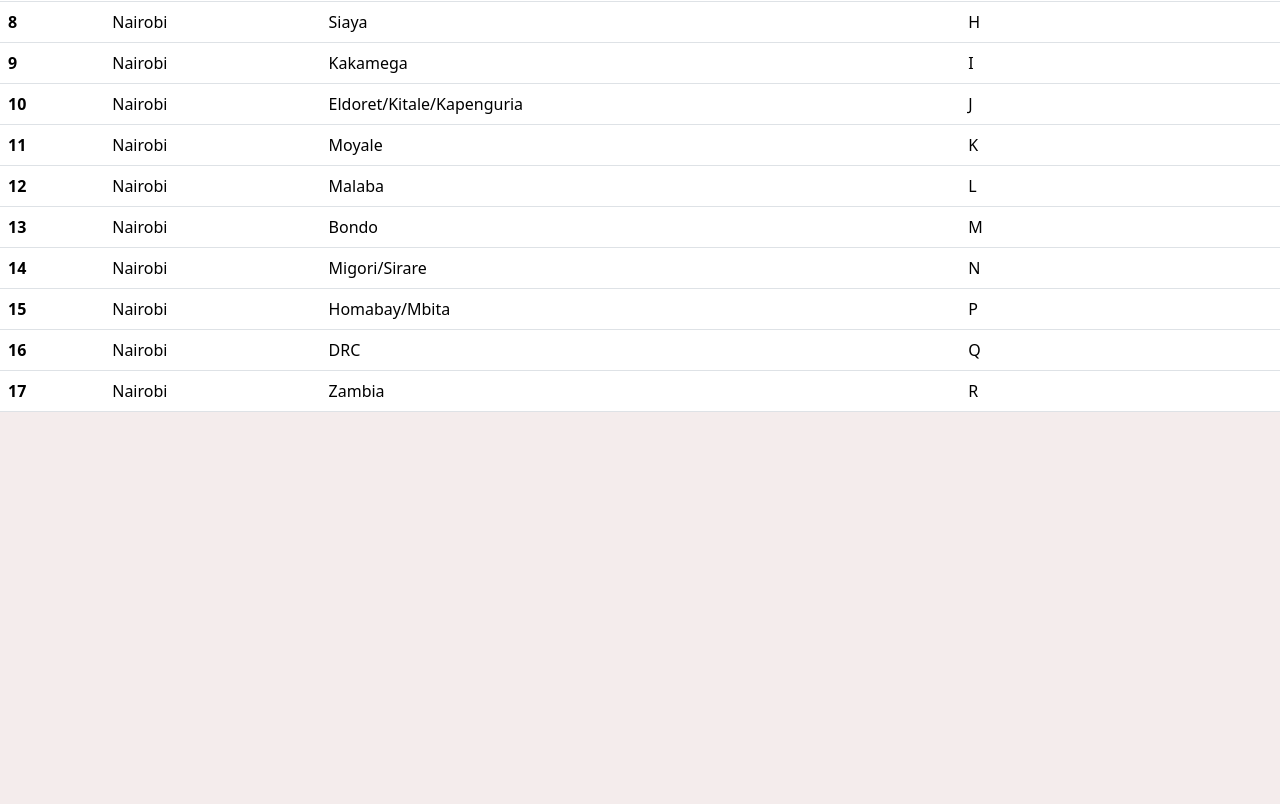
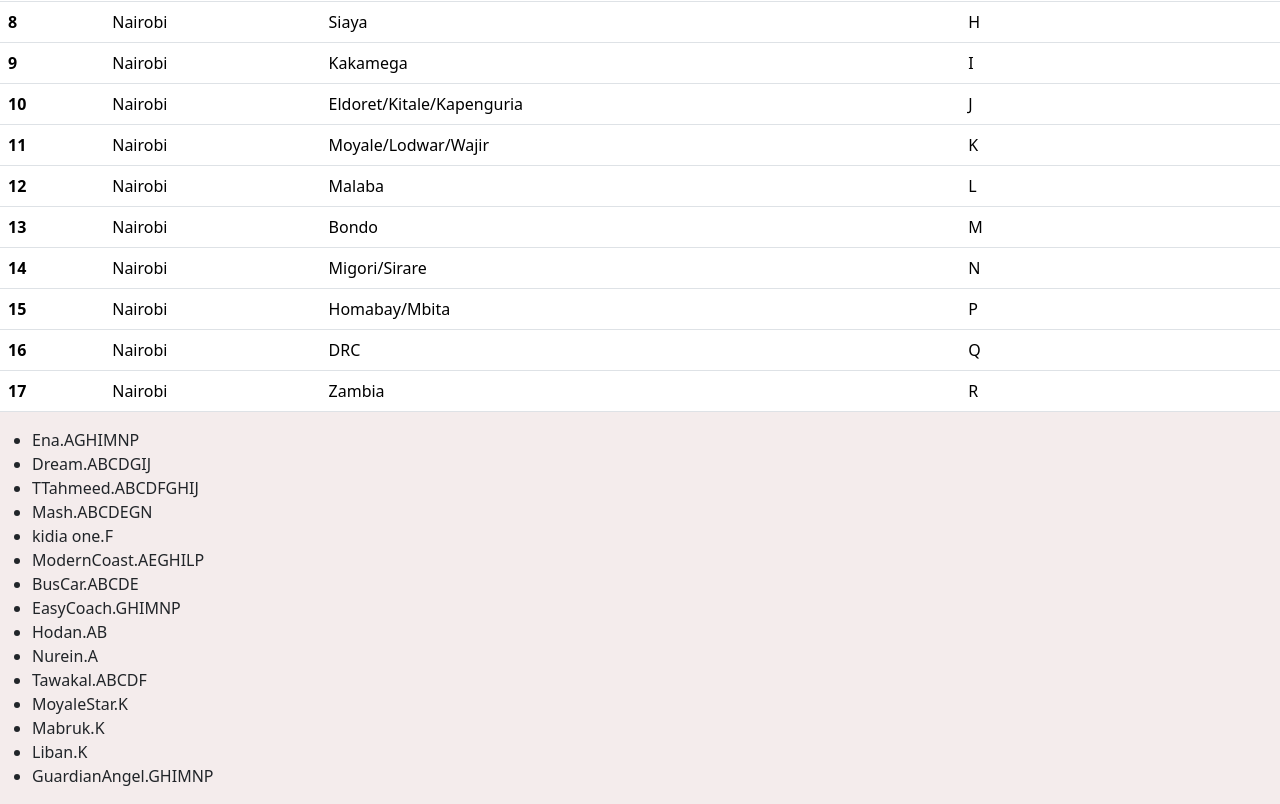
Before and after one commit to AmazyJoe/phase-2-project, a React (Create React App) app in the folder your-buses/: page /key in a window 1280 px wide. Shown: the part 600-1404 px from the top of the page. Before the commit the page ends 1028 px from the top, so only its background shows below. Built offline with nearby package versions, Linux system fonts and the light colour scheme.

Commit message:
First presentation

```diff
--- a/your-buses/src/components/Key.js
+++ b/your-buses/src/components/Key.js
@@ -75,7 +75,7 @@
     <tr>
       <th scope="row">11</th>
       <td >Nairobi</td>
-      <td>Moyale</td>
+      <td>Moyale/Lodwar/Wajir</td>
       <td>K</td>
     </tr>
     <tr>
@@ -117,7 +117,28 @@
 
   </tbody>
 </table>
-        </div>
+<div className="background image">
+<ul>
+  <li>
+    Ena.AGHIMNP
+  </li>
+  <li>Dream.ABCDGIJ</li>
+  <li>TTahmeed.ABCDFGHIJ</li>
+  <li>Mash.ABCDEGN</li>
+  <li>kidia one.F</li>
+  <li>ModernCoast.AEGHILP</li>
+  <li>BusCar.ABCDE</li>
+  <li>EasyCoach.GHIMNP</li>
+  <li>Hodan.AB</li>
+  <li>Nurein.A</li>
+  <li>Tawakal.ABCDF</li>
+  <li>MoyaleStar.K</li>
+  <li>Mabruk.K</li>
+  <li>Liban.K</li>
+  <li>GuardianAngel.GHIMNP</li>
+</ul>
+</div>
+</div>
 
     )
  }
--- a/your-buses/src/components/PopularDestinations.js
+++ b/your-buses/src/components/PopularDestinations.js
@@ -3,6 +3,7 @@
 function PopularDestinations(){
     return(
 <div className="col-md-3 destination-card">
+<div class="row row-cols-1 row-cols-md-2 g-4">
 
 <div className="card" style={{width: '18rem'}}>
   <img src="https://i.pinimg.com/564x/e1/ff/a5/e1ffa598db51959cb87c943b84542700.jpg" className="card-img-top" alt="..."/>
@@ -93,8 +94,9 @@
   <div className="card-body">
     <h5 className="card-title" style={{backgroundColor: "blue"}}>Nyeri</h5>
     <p className="card-text">Nyeri is known to be a very cold place, housing the great Mt.Kenya and is a great tourism and chill hub .</p>
-</div>
-</div>
+  </div>
+  </div>
+  </div>
  </div>
 
     )
--- a/your-buses/src/index.css
+++ b/your-buses/src/index.css
@@ -1,3 +1,8 @@
 .navbar{
     text-align: center;
 }
+
+
+.background-image {
+  background-image: url('https://i.pinimg.com/564x/33/b5/c7/33b5c746e6dfacd00f916c5563f05c86.jpg');
+}
```
Also changed, not shown: your-buses/src/assets/css/key.css (added).
